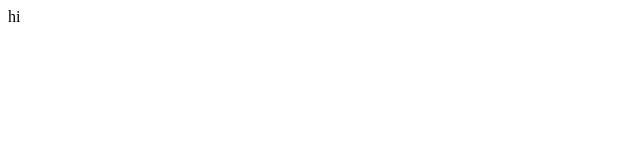
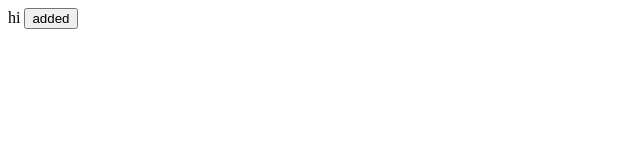
Before and after one commit to Deep794/test, a plain HTML site: page index.html in a window 1280 px wide. Shown: the whole page, without its empty margins (0-640 px from the left). Drawn offline with Linux system fonts and the light colour scheme.

Commit message:
button added

```diff
--- a/index.html
+++ b/index.html
@@ -7,5 +7,9 @@
 </head>
 <body>
     hi
+
+    <button>
+        added
+    </button>
 </body>
 </html>
```
